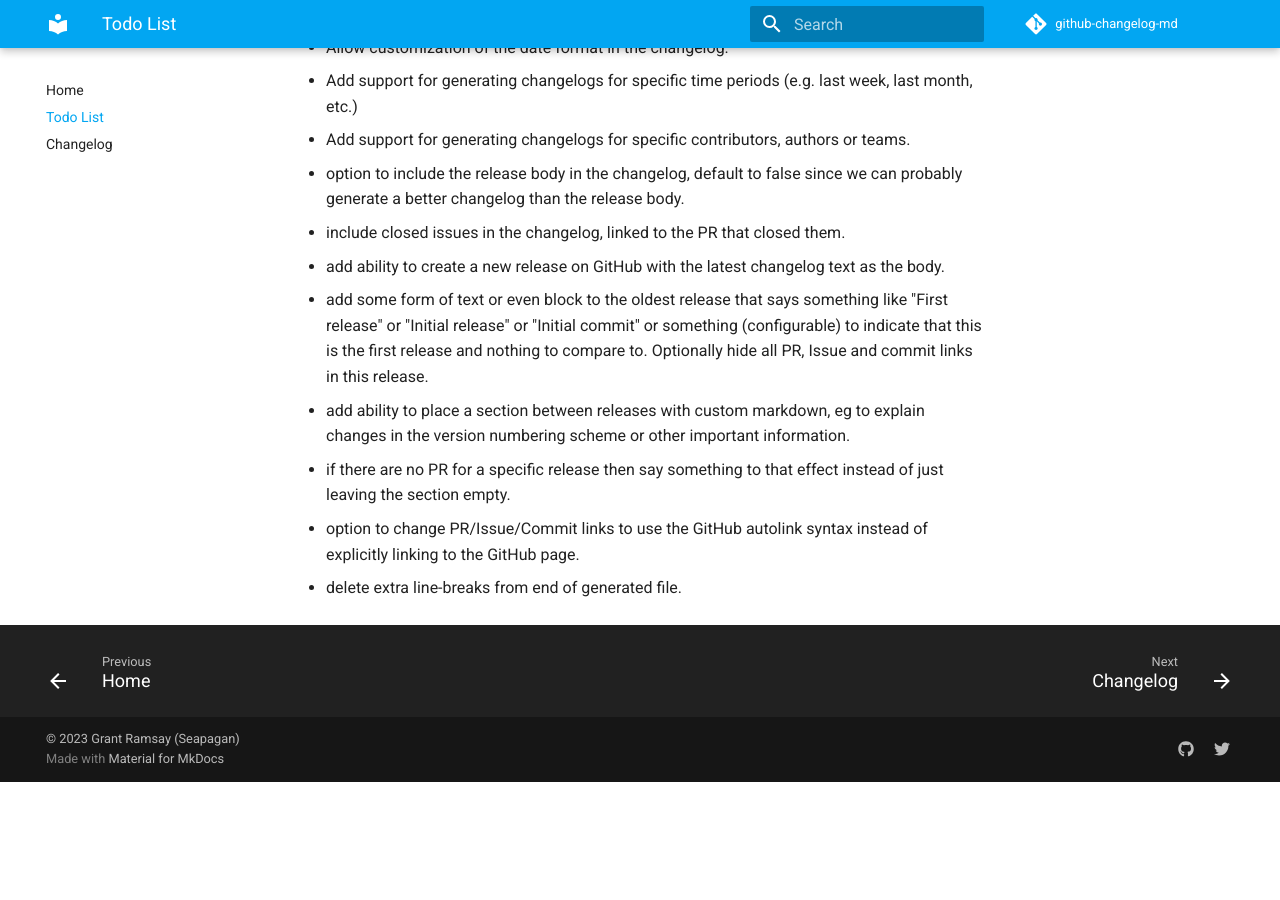
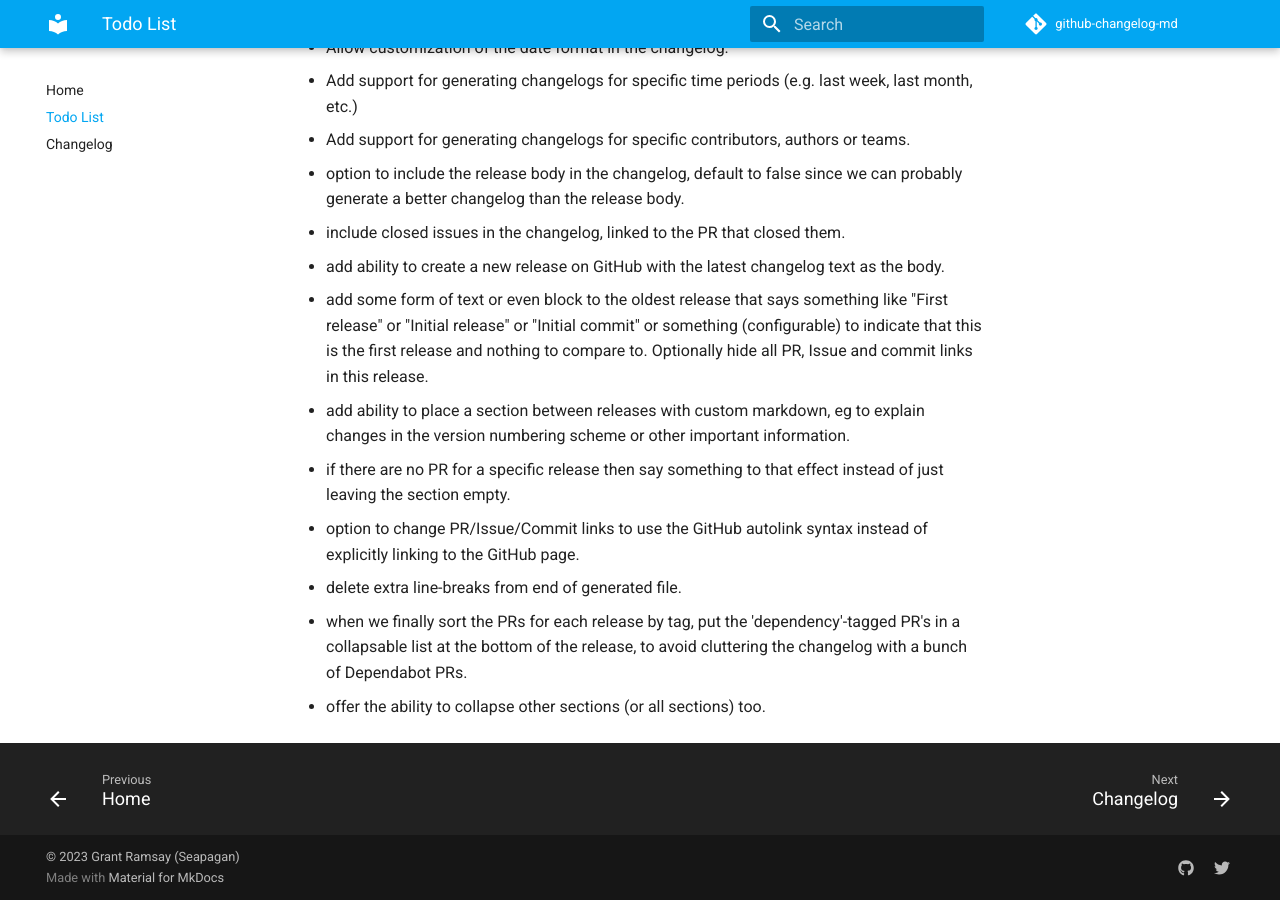
Before and after one commit to seapagan/github-changelog-md, an MkDocs documentation site: the page built from docs/todo_list.md, in a window 1280 px wide and 900 px high, scrolled down 625 px. Built offline with MkDocs 1.6.1 and Material for MkDocs 9.7.7, drawn with Linux system fonts in a browser that asks for light colours; comment, search, counter and statistics services are not loaded; before the commit the page ends 1407 px from its top, so only the background shows below that.

Commit message:
update TODO
Signed-off-by: Grant Ramsay <seapagan@gmail.com>

```diff
--- a/TODO.md
+++ b/TODO.md
@@ -39,3 +39,7 @@ implemented but it's good to have a list of ideas.
 - option to change PR/Issue/Commit links to use the GitHub autolink syntax
   instead of explicitly linking to the GitHub page.
 - delete extra line-breaks from end of generated file.
+- when we finally sort the PRs for each release by tag, put the
+  'dependency'-tagged PR's in a collapsable list at the bottom of the release,
+  to avoid cluttering the changelog with a bunch of Dependabot PRs.
+- offer the ability to collapse other sections (or all sections) too.
```
